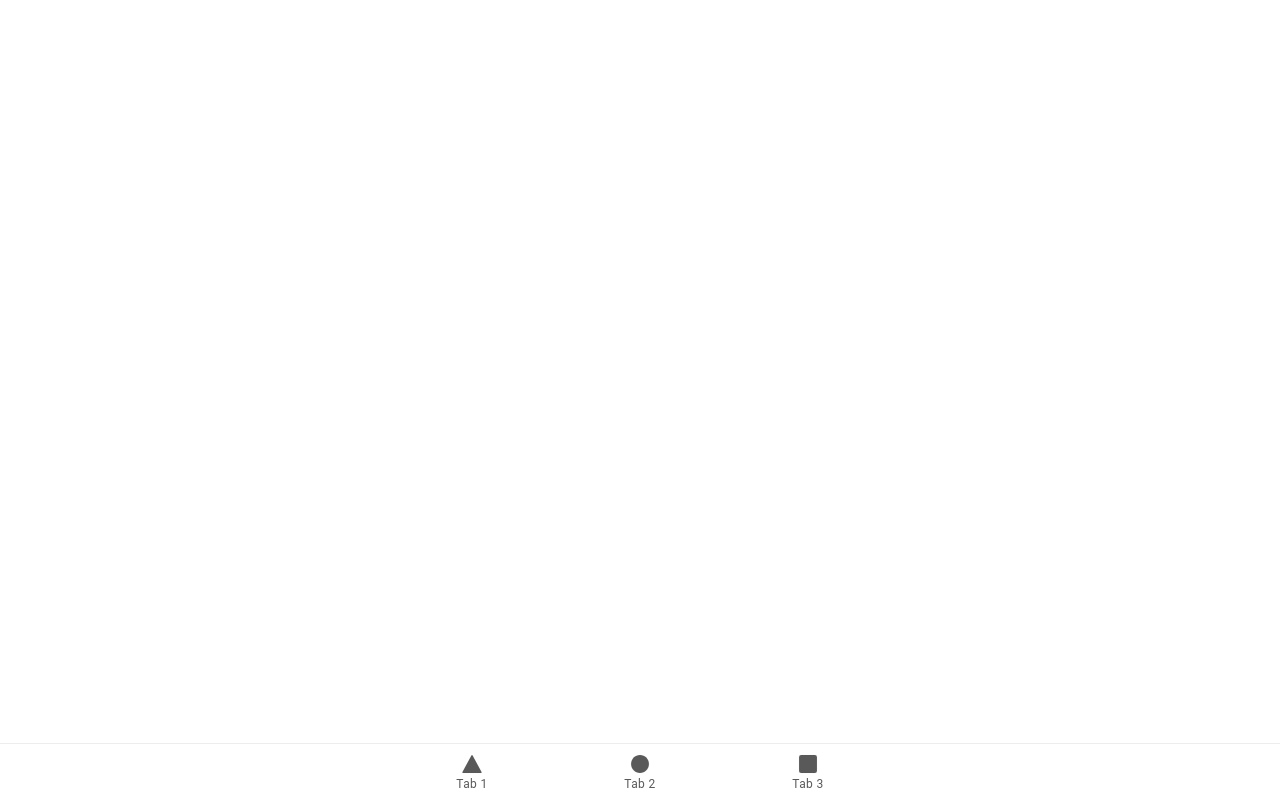
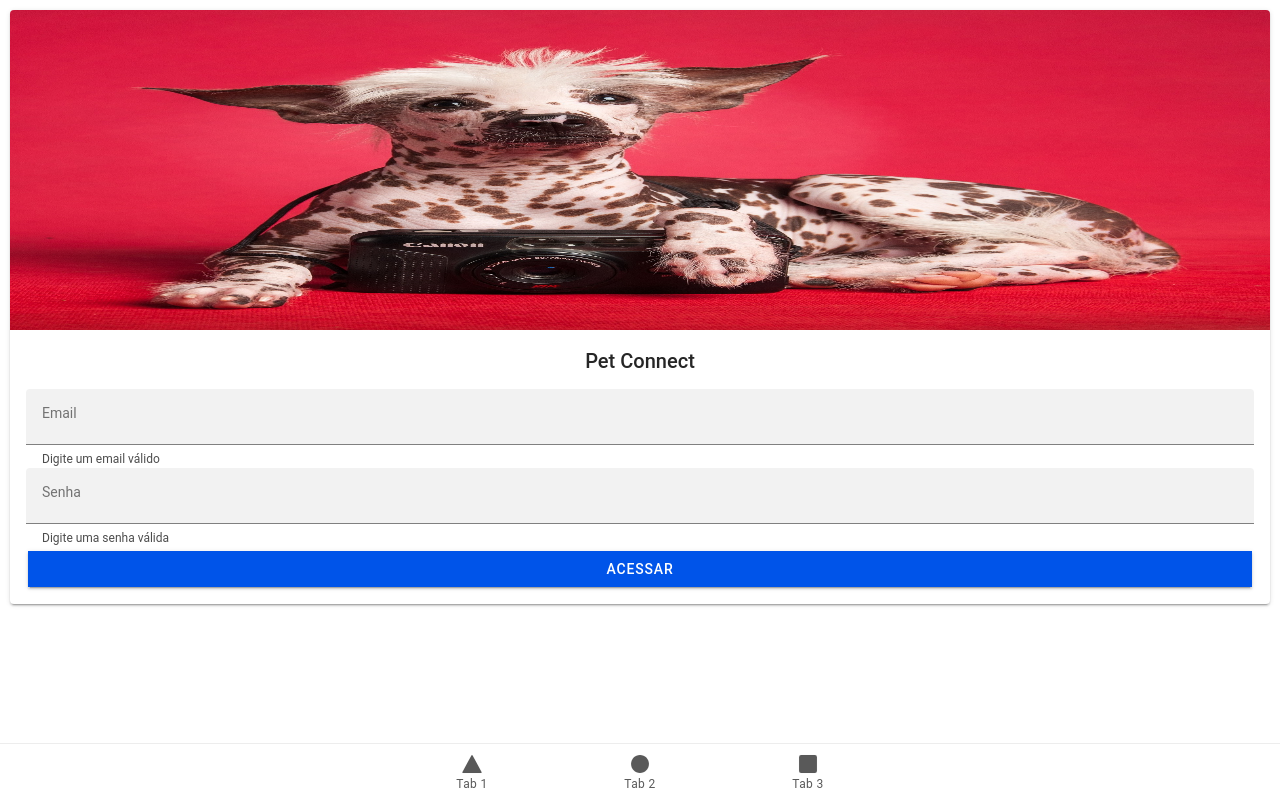
Before and after one commit to jonas-amilton/app-pet-connect-unisinos, a React (Vite) app: page /login in a window 1280 px wide. Built offline with nearby package versions, Linux system fonts and the light colour scheme.

Commit message:
feat: criado view de login com consumo de api, utilizando axios

```diff
--- a/package.json
+++ b/package.json
@@ -21,6 +21,7 @@
     "@ionic/react-router": "^8.0.0",
     "@types/react-router": "^5.1.20",
     "@types/react-router-dom": "^5.3.3",
+    "axios": "^1.7.7",
     "ionicons": "^7.0.0",
     "react": "^18.2.0",
     "react-dom": "^18.2.0",
--- a/src/App.tsx
+++ b/src/App.tsx
@@ -1,4 +1,4 @@
-import { Redirect, Route } from 'react-router-dom';
+import { Redirect, Route } from "react-router-dom";
 import {
   IonApp,
   IonIcon,
@@ -7,29 +7,30 @@ import {
   IonTabBar,
   IonTabButton,
   IonTabs,
-  setupIonicReact
-} from '@ionic/react';
-import { IonReactRouter } from '@ionic/react-router';
-import { ellipse, square, triangle } from 'ionicons/icons';
-import Tab1 from './pages/Tab1';
-import Tab2 from './pages/Tab2';
-import Tab3 from './pages/Tab3';
+  setupIonicReact,
+} from "@ionic/react";
+import { IonReactRouter } from "@ionic/react-router";
+import { ellipse, square, triangle } from "ionicons/icons";
+import Tab1 from "./pages/Tab1";
+import Tab2 from "./pages/Tab2";
+import Tab3 from "./pages/Tab3";
+import Login from "./pages/Login";
 
 /* Core CSS required for Ionic components to work properly */
-import '@ionic/react/css/core.css';
+import "@ionic/react/css/core.css";
 
 /* Basic CSS for apps built with Ionic */
-import '@ionic/react/css/normalize.css';
-import '@ionic/react/css/structure.css';
-import '@ionic/react/css/typography.css';
+import "@ionic/react/css/normalize.css";
+import "@ionic/react/css/structure.css";
+import "@ionic/react/css/typography.css";
 
 /* Optional CSS utils that can be commented out */
-import '@ionic/react/css/padding.css';
-import '@ionic/react/css/float-elements.css';
-import '@ionic/react/css/text-alignment.css';
-import '@ionic/react/css/text-transformation.css';
-import '@ionic/react/css/flex-utils.css';
-import '@ionic/react/css/display.css';
+import "@ionic/react/css/padding.css";
+import "@ionic/react/css/float-elements.css";
+import "@ionic/react/css/text-alignment.css";
+import "@ionic/react/css/text-transformation.css";
+import "@ionic/react/css/flex-utils.css";
+import "@ionic/react/css/display.css";
 
 /**
  * Ionic Dark Mode
@@ -40,10 +41,10 @@ import '@ionic/react/css/display.css';
 
 /* import '@ionic/react/css/palettes/dark.always.css'; */
 /* import '@ionic/react/css/palettes/dark.class.css'; */
-import '@ionic/react/css/palettes/dark.system.css';
+import "@ionic/react/css/palettes/dark.system.css";
 
 /* Theme variables */
-import './theme/variables.css';
+import "./theme/variables.css";
 
 setupIonicReact();
 
@@ -52,6 +53,9 @@ const App: React.FC = () => (
     <IonReactRouter>
       <IonTabs>
         <IonRouterOutlet>
+          <Route exact path="/login">
+            <Login />
+          </Route>
           <Route exact path="/tab1">
             <Tab1 />
           </Route>
--- /dev/null
+++ b/src/components/ButtonAuth.tsx
@@ -0,0 +1,17 @@
+import React from "react";
+import { IonButton } from "@ionic/react";
+
+interface ButtonAuthProps {
+  buttonText: string;
+}
+
+function ButtonAuth({ buttonText }: ButtonAuthProps) {
+  return (
+    <>
+      <IonButton type="submit" expand="full">
+        {buttonText}
+      </IonButton>
+    </>
+  );
+}
+export default ButtonAuth;
--- /dev/null
+++ b/src/components/InputEmail.tsx
@@ -0,0 +1,51 @@
+import React, { useState } from "react";
+import { IonInput } from "@ionic/react";
+
+interface InputEmailProps {
+  value: string;
+  onChange: (e: CustomEvent) => void;
+}
+
+const InputEmail: React.FC<InputEmailProps> = ({ value, onChange }) => {
+  const [isTouched, setIsTouched] = useState(false);
+  const [isValid, setIsValid] = useState<boolean>();
+
+  const validateEmail = (email: string) => {
+    return email.match(
+      /^(?=.{1,254}$)(?=.{1,64}@)[a-zA-Z0-9!#$%&'*+/=?^_`{|}~-]+(?:\.[a-zA-Z0-9!#$%&'*+/=?^_`{|}~-]+)*@[a-zA-Z0-9](?:[a-zA-Z0-9-]{0,61}[a-zA-Z0-9])?(?:\.[a-zA-Z0-9](?:[a-zA-Z0-9-]{0,61}[a-zA0-9])?)*$/
+    );
+  };
+
+  const validate = (ev: Event) => {
+    const value = (ev.target as HTMLInputElement).value;
+
+    setIsValid(undefined);
+
+    if (value === "") return;
+
+    validateEmail(value) !== null ? setIsValid(true) : setIsValid(false);
+  };
+
+  const markTouched = () => {
+    setIsTouched(true);
+  };
+
+  return (
+    <IonInput
+      className={`${isValid && "ion-valid"} ${
+        isValid === false && "ion-invalid"
+      } ${isTouched && "ion-touched"}`}
+      type="email"
+      fill="solid"
+      label="Email"
+      labelPlacement="floating"
+      helperText="Digite um email válido"
+      errorText="Email invalido"
+      onIonInput={(event) => onChange(event)}
+      onIonBlur={() => markTouched()}
+      value={value}
+    ></IonInput>
+  );
+};
+
+export default InputEmail;
--- /dev/null
+++ b/src/components/InputPassword.tsx
@@ -0,0 +1,49 @@
+import React, { useState } from "react";
+import { IonInput } from "@ionic/react";
+
+interface InputPasswordProps {
+  value: string;
+  onChange: (e: CustomEvent) => void;
+}
+
+const InputPassword: React.FC<InputPasswordProps> = ({ value, onChange }) => {
+  const [isTouched, setIsTouched] = useState(false);
+  const [isValid, setIsValid] = useState<boolean>();
+
+  const validatePassword = (password: string) => {
+    return password.length >= 8;
+  };
+
+  const validate = (ev: Event) => {
+    const value = (ev.target as HTMLInputElement).value;
+
+    setIsValid(undefined);
+
+    if (value === "") return;
+
+    validatePassword(value) ? setIsValid(true) : setIsValid(false);
+  };
+
+  const markTouched = () => {
+    setIsTouched(true);
+  };
+
+  return (
+    <IonInput
+      className={`${isValid && "ion-valid"} ${
+        isValid === false && "ion-invalid"
+      } ${isTouched && "ion-touched"}`}
+      type="password"
+      fill="solid"
+      label="Senha"
+      labelPlacement="floating"
+      helperText="Digite uma senha válida"
+      errorText="Senha inválida"
+      onIonInput={(event) => onChange(event)}
+      onIonBlur={() => markTouched()}
+      value={value}
+    />
+  );
+};
+
+export default InputPassword;
--- /dev/null
+++ b/src/pages/Login.tsx
@@ -0,0 +1,73 @@
+import React, { useState } from "react";
+import {
+  IonCard,
+  IonCardContent,
+  IonCardHeader,
+  IonCardTitle,
+} from "@ionic/react";
+import InputEmail from "../components/InputEmail";
+import InputPassword from "../components/InputPassword";
+import ButtonAuth from "../components/ButtonAuth";
+import { login } from "../services/apiService";
+
+function Login() {
+  const [email, setEmail] = useState<string>("");
+  const [password, setPassword] = useState<string>("");
+  const [loading, setLoading] = useState<boolean>(false);
+  const [error, setError] = useState<string>("");
+
+  const handleSubmit = async (event: React.FormEvent<HTMLFormElement>) => {
+    event.preventDefault();
+
+    setLoading(true);
+    setError("");
+
+    try {
+      const response = await login(email, password);
+
+      alert("Login realizado com sucesso" + response);
+
+      // window.location.href = '/home';
+    } catch (error: any) {
+      setError(
+        "Erro ao realizar login, verifique seus dados e tente novamente."
+      );
+      console.log(error);
+    } finally {
+      setLoading(false);
+    }
+  };
+
+  return (
+    <IonCard>
+      <img
+        alt="Banner da tela de login"
+        src="/public/images/banner-login.jpg"
+        style={{
+          aspectRatio: "4/3",
+          height: "40vh",
+          width: "100%",
+        }}
+      />
+      <IonCardHeader>
+        <IonCardTitle style={{ textAlign: "center" }}>Pet Connect</IonCardTitle>
+      </IonCardHeader>
+
+      <IonCardContent>
+        <form onSubmit={handleSubmit}>
+          <InputEmail
+            value={email}
+            onChange={(event: CustomEvent) => setEmail(event.detail.value)}
+          />
+          <InputPassword
+            value={password}
+            onChange={(event: CustomEvent) => setPassword(event.detail.value)}
+          />
+          {error && <p style={{ color: "red" }}>{error}</p>}
+          <ButtonAuth buttonText={loading ? "Carregando..." : "Acessar"} />
+        </form>
+      </IonCardContent>
+    </IonCard>
+  );
+}
+export default Login;
--- /dev/null
+++ b/src/services/apiService.ts
@@ -0,0 +1,18 @@
+import axios from "axios";
+
+const api = axios.create({
+  baseURL: "https://api-pet-connect-unisinos.onrender.com",
+});
+
+export const login = async (email: string, password: string) => {
+  try {
+    const response = await api.post("/users/login", { email, password });
+
+    return response;
+  } catch (error: string | any) {
+    console.log("error in login", error);
+    throw error;
+  }
+};
+
+export default api;
```
Also changed, not shown: public/images/banner-login.jpg (added), 1 other file (tests, documents, lock files or other folders).
